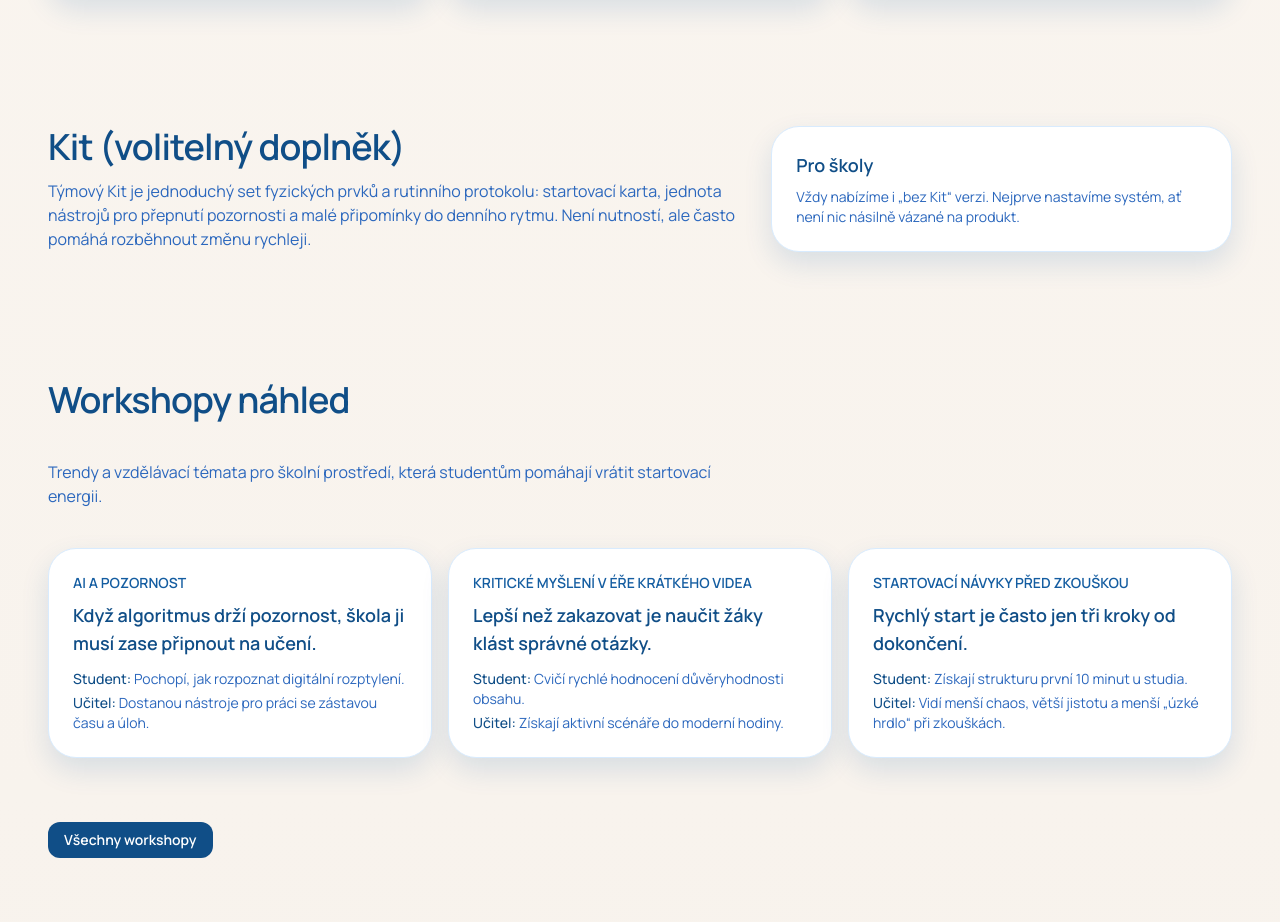
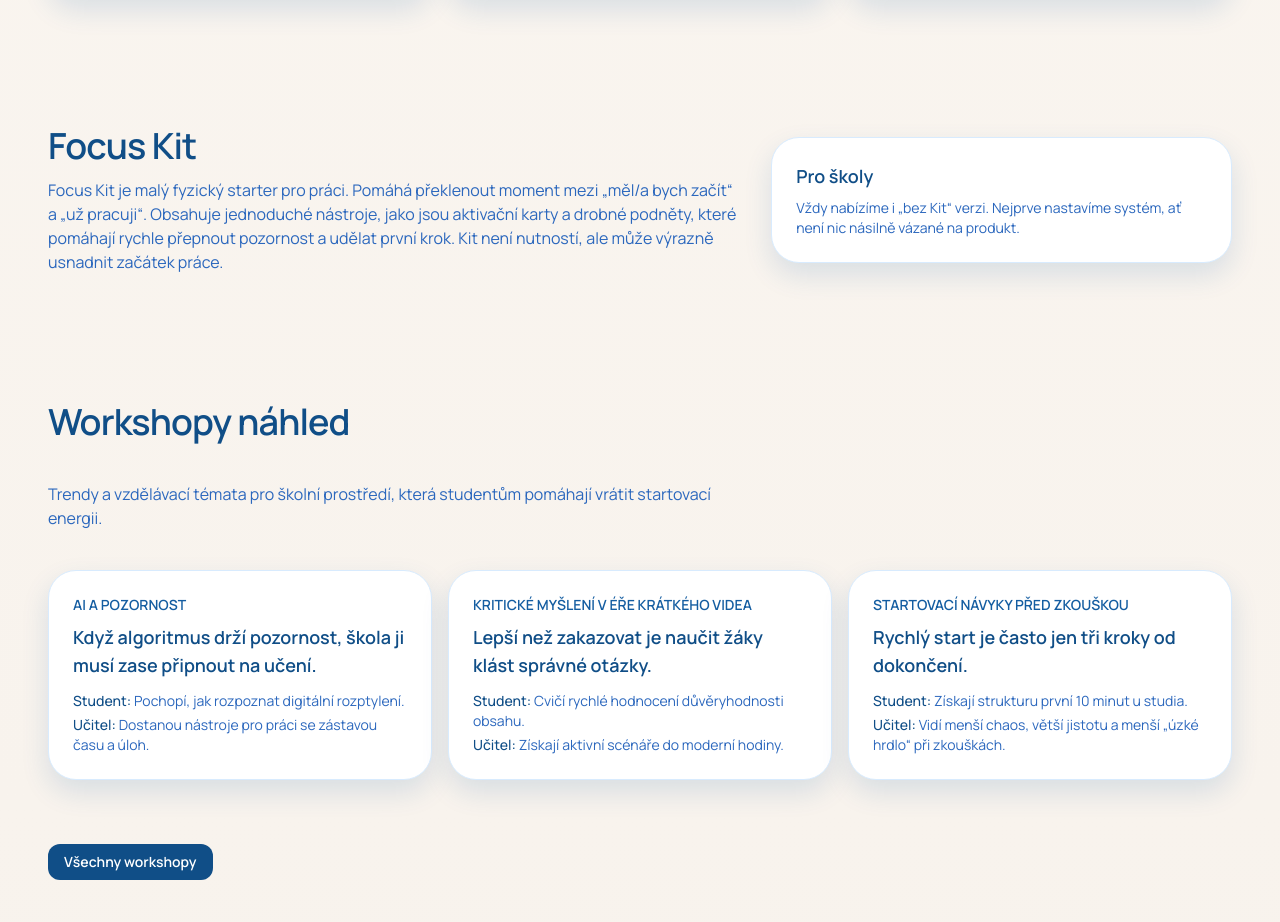
Before and after one commit to Samo878/Routinea_web, a Next.js app: page / in a window 1280 px wide. Shown: the part 1580-2502 px from the top of the page. Built offline with nearby package versions, Linux system fonts and the light colour scheme; no server answers.

Commit message:
Focus kit describtion

```diff
--- a/app/page.tsx
+++ b/app/page.tsx
@@ -114,11 +114,13 @@ export default function HomePage() {
         <section id="kit" className="section-shell">
         <div className="grid gap-8 md:grid-cols-[1.2fr_0.8fr] md:items-center">
           <div>
-            <h2 className="section-heading">Kit (volitelný doplněk)</h2>
+            <h2 className="section-heading">Focus Kit</h2>
             <p className="mt-3 text-stone-700">
-              Týmový Kit je jednoduchý set fyzických prvků a rutinního protokolu:
-              startovací karta, jednota nástrojů pro přepnutí pozornosti a malé připomínky
-              do denního rytmu. Není nutností, ale často pomáhá rozběhnout změnu rychleji.
+              Focus Kit je malý fyzický starter pro práci. Pomáhá překlenout moment mezi
+              „měl/a bych začít“ a „už pracuji“. Obsahuje jednoduché nástroje, jako jsou
+              aktivační karty a drobné podněty, které pomáhají rychle přepnout pozornost a
+              udělat první krok.
+              Kit není nutností, ale může výrazně usnadnit začátek práce.
             </p>
           </div>
           <aside className="card">
```
Also changed, not shown: 1 other file (tests, documents, lock files or other folders).
